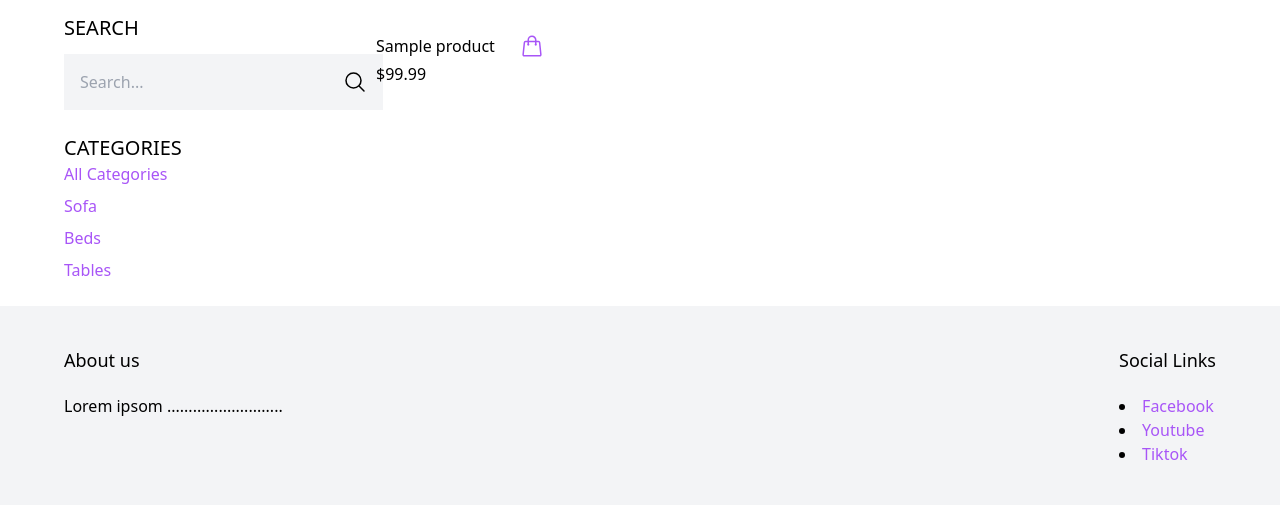
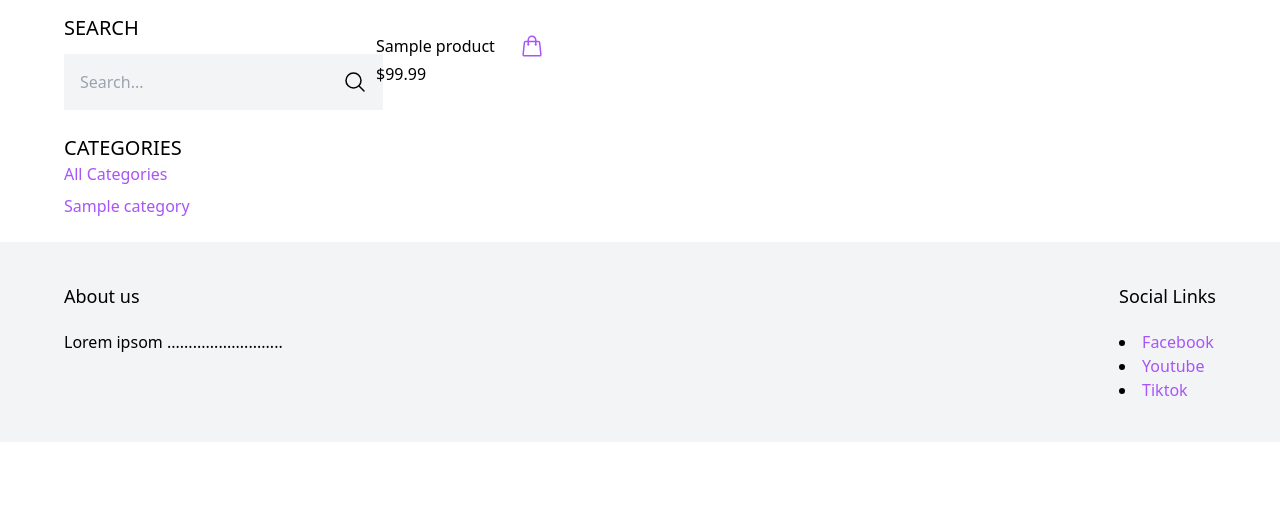
Before and after one commit to shrestha-kiran/CraftedComfort_django_ecommerce_website, a Django app: a page that uses craftedcomfort/templates/craftedcomfort/shop.html in a window 1280 px wide. Shown: the part 151-656 px from the top of the page. Run offline with Django 5.2, Linux system fonts and the light colour scheme; tables that the repository leaves empty hold one stand-in row (values such as "Sample post"); some libraries are stand-ins or nearby versions.

Commit message:
Added active category feature with product search functionality

```diff
--- a/craftedcomfort/templates/craftedcomfort/shop.html
+++ b/craftedcomfort/templates/craftedcomfort/shop.html
@@ -3,10 +3,10 @@
 <div class="max-w-6xl mx-auto flex flex-wrap items-start py-6 px-6 xl:px-0">
   <div class="filters w-full lg:w-1/4">
     <h3 class="mb-3 text-xl uppercase">Search</h3>
-    <form action="">
+    <form action="." method="get">
       <div class="flex">
         <input
-          type="text"
+          type="text" name="query"
           class="p-4 bg-gray-100 border-0"
           placeholder="Search..."
         />
@@ -30,10 +30,23 @@
     </form>
     <h3 class="mt-6 text-xl uppercase">Categories</h3>
     <ul class="space-y-2">
-      <li><a href="#" class="text-purple-500">All Categories</a></li>
-      <li><a href="#" class="text-purple-500">Sofa</a></li>
-      <li><a href="#" class="text-purple-500">Beds</a></li>
-      <li><a href="#" class="text-purple-500">Tables</a></li>
+      <li>
+        <a
+          href="{% url 'shop' %}"
+          class="{% if not category.slug == active_category %} text-purple-500 {% else %} text-gray-500 {% endif %}"
+          >All Categories</a
+        >
+      </li>
+
+      {% for category in categories %}
+      <li>
+        <a
+          href="{% url 'shop' %}?category={{ category.slug }}"
+          class="{% if category.slug == active_category %} text-purple-500 {% else %} text-gray-500 {% endif %}"
+          >{{ category.name }}</a
+        >
+      </li>
+      {% endfor %}
     </ul>
   </div>
   <div class="products w-full lg:w-3/4 -mt-4 flex items-center flex-wrap">
--- a/craftedcomfort/views.py
+++ b/craftedcomfort/views.py
@@ -1,4 +1,5 @@
 from django.shortcuts import render
+from django.db.models import Q
 
 # Create your views here.
 from product.models import Product, Category
@@ -9,7 +10,27 @@ def frontpage(request):
 
     return render(request, 'craftedcomfort/frontpage.html', {'products': products})
 
+
 def shop(request):
+    categories = Category.objects.all()
     products = Product.objects.all()
 
-    return render(request, 'craftedcomfort/shop.html', {'products': products})
+    active_category = request.GET.get('category', '')
+
+    if active_category:
+        products = products.filter(category__slug=active_category)
+
+    query = request.GET.get('query', '')
+
+    if query:
+        products = products.filter(
+            Q(name__icontains=query) | Q(description__icontains=query)
+        )
+
+    context = {
+        'categories': categories,
+        'products': products,
+        'active_category': active_category,
+    }
+
+    return render(request, 'craftedcomfort/shop.html', context)
```
